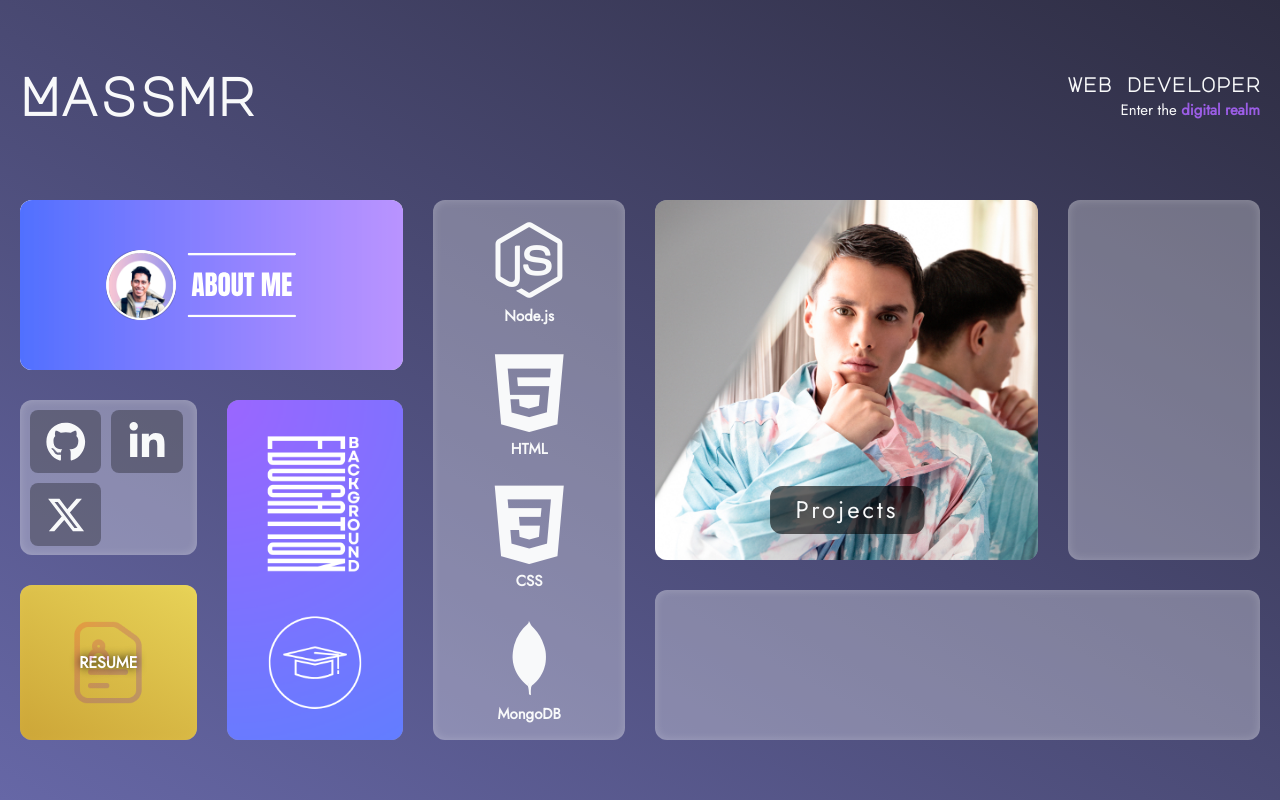
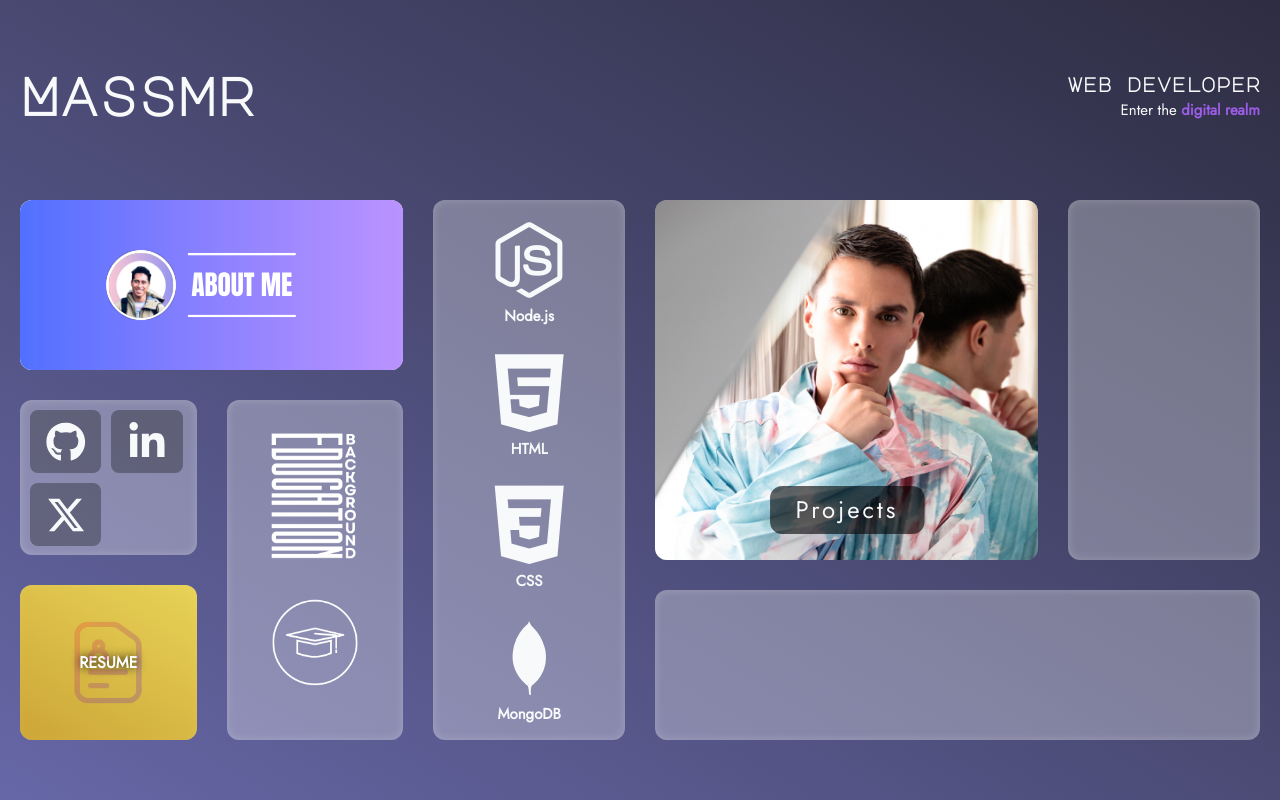
Before and after one commit to massmr/massmr.xyz---react-portfolio, a React (Vite) app: page / in a window 1280 px wide. Built offline with nearby package versions, Linux system fonts and the light colour scheme; a web font is replaced by a local one.

Commit message:
cancel education animation, use static image only

```diff
--- a/src/GridOnFlex/Items/Item7.jsx
+++ b/src/GridOnFlex/Items/Item7.jsx
@@ -1,5 +1,8 @@
-import education720 from '../assets/education-video.mp4'
+/*
+import education720 from '../assets/education-video.mp4';
 import educationIMG from '../assets/education-image.png';
+*/
+import education from '../assets/education-image-white.png';
 
 import './Item7.css';
 
@@ -10,13 +13,19 @@ export const Item7 = () => {
   return (
     <div className="item-7-wrapper">
 
-      <VideoItem
-        thumbSource={educationIMG}
-        thumbAlt="education thumbnail"
-        thumbClass="item-7-thumbnail"
-        videoSource={education720}
-        videoClass="item-7-video"/>
+      <img src={education}
+        alt="education-image"
+        className="item-7-image" />
 
     </div>
   );
 };
+
+/*
+  <VideoItem
+    thumbSource={educationIMG}
+    thumbAlt="education thumbnail"
+    thumbClass="item-7-thumbnail"
+    videoSource={education720}
+    videoClass="item-7-video"/>
+*/
```
Also changed, not shown: src/GridOnFlex/assets/education-image-white.png (added).
